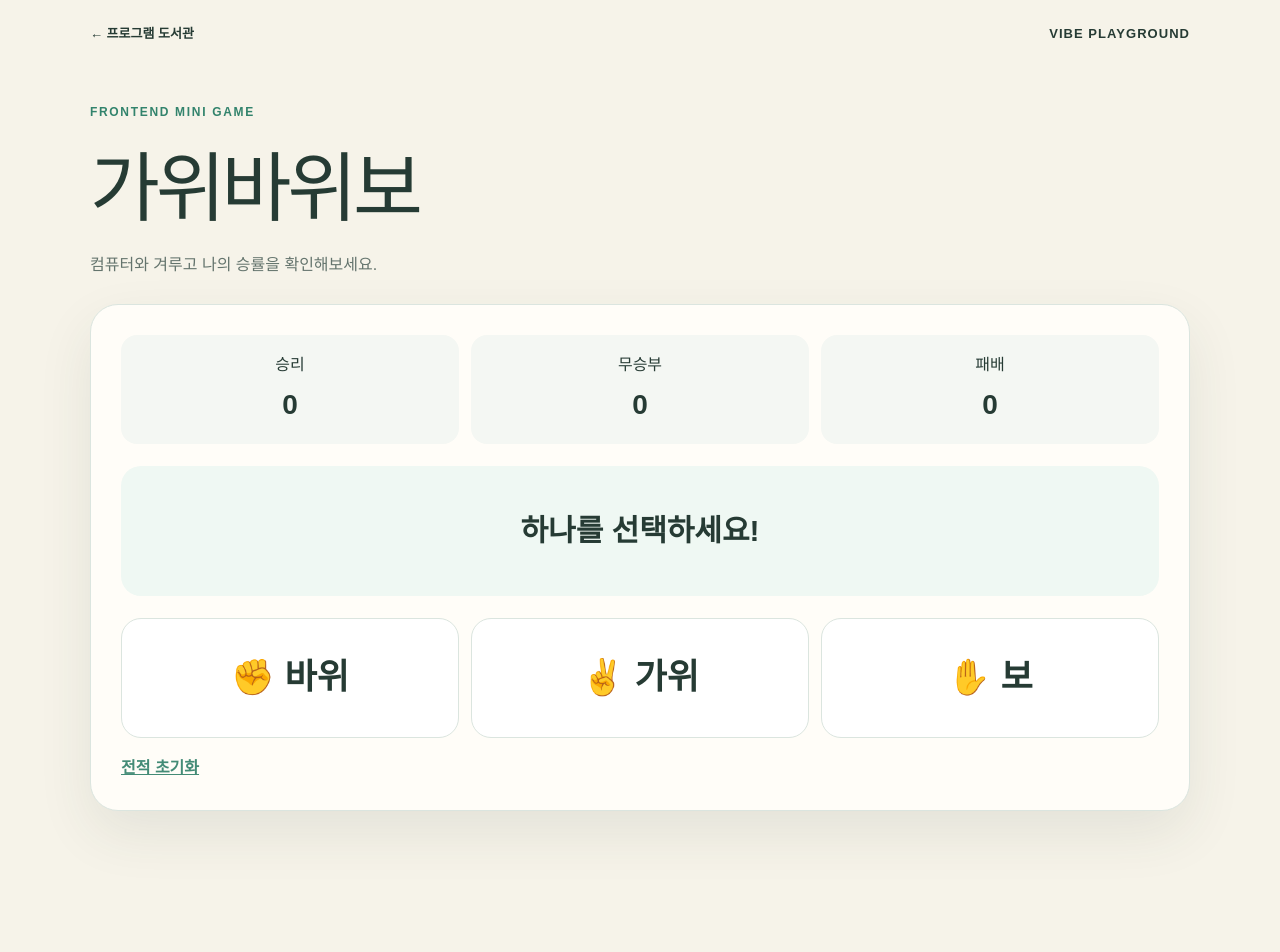
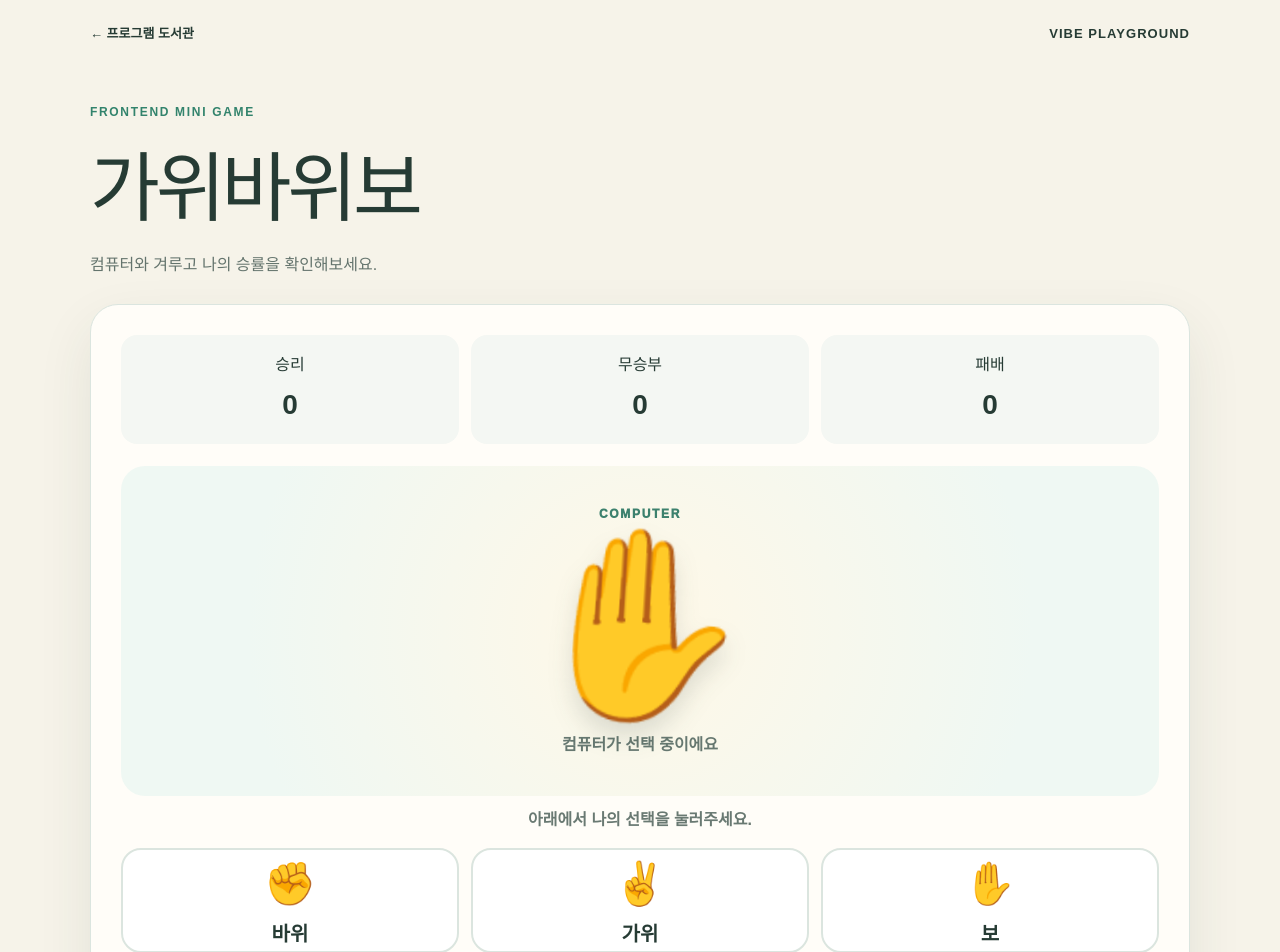
Before and after one commit to dasahee-source/my-vibe-coding-library, a Next.js app: page /games/rps in a window 1280 px wide. Shown: the top 952 px of the page. Before the commit the page ends 881 px from the top, so only its background shows below. Built offline with nearby package versions, Linux system fonts and the light colour scheme.

Commit message:
Enhance rock paper scissors visuals

```diff
--- a/app/games/games.css
+++ b/app/games/games.css
@@ -31,7 +31,18 @@ textarea { resize:vertical; line-height:1.6; }
 .participant-buttons { display:flex; gap:8px; flex-wrap:wrap; margin:20px 0; }.participant-buttons button,.difficulty button { border:1px solid var(--line); background:white; border-radius:999px; padding:9px 14px; font-weight:800; cursor:pointer; }
 .scoreboard { display:grid; grid-template-columns:repeat(3,1fr); gap:12px; }.scoreboard span { padding:18px; border-radius:16px; text-align:center; background:#f4f7f3; }.scoreboard strong { display:block; margin-top:7px; font-size:28px; }
 .big-result { min-height:130px; margin:22px 0; padding:28px; display:grid; place-items:center; text-align:center; background:#eff8f3; border-radius:20px; font-size:clamp(20px,4vw,30px); font-weight:900; }
-.choice-buttons { display:grid; grid-template-columns:repeat(3,1fr); gap:12px; }.choice-buttons button { min-height:120px; border:1px solid var(--line); border-radius:20px; background:white; font-size:clamp(22px,4vw,35px); font-weight:900; cursor:pointer; }.choice-buttons button:hover { background:#fff0ed; transform:translateY(-3px); }
+.rps-arena { min-height:330px; margin:22px 0 12px; padding:28px; display:grid; place-items:center; border-radius:24px; overflow:hidden; background:radial-gradient(circle at center,#fff8e7,#eff8f3 72%); }
+.rps-arena:not(.waiting) { grid-template-columns:1fr auto 1fr; gap:24px; }
+.computer-pick { text-align:center; }.computer-pick strong { display:block; font-size:clamp(100px,18vw,180px); line-height:1.1; filter:drop-shadow(0 14px 12px #263b3424); }
+.computer-pick strong { animation:rps-shuffle .17s ease-in-out infinite alternate; }.computer-pick p { margin:12px 0 0; color:#667870; font-weight:800; }
+.pick-label { display:block; color:#3c816d; font-size:12px; font-weight:1000; letter-spacing:.14em; text-transform:uppercase; }
+.pick-card { width:100%; min-height:230px; padding:22px; display:flex; flex-direction:column; align-items:center; justify-content:center; border:3px solid transparent; border-radius:22px; background:white; box-shadow:0 12px 30px #263b3414; }
+.pick-card strong { font-size:clamp(75px,12vw,125px); line-height:1.15; }.pick-card b { font-size:22px; }.pick-card.winner { border-color:#f3c94e; background:#fff5cc; transform:scale(1.04); box-shadow:0 0 0 7px #f3c94e33,0 18px 35px #80691925; }
+.versus { min-width:120px; text-align:center; }.versus strong { display:block; color:var(--coral); font-size:clamp(28px,5vw,48px); }.versus span { font-size:14px; font-weight:1000; color:#7b8983; }
+.rps-guide { margin:0 0 16px; color:#697972; text-align:center; font-weight:800; }
+.choice-buttons { display:grid; grid-template-columns:repeat(3,1fr); gap:12px; }.choice-buttons button { min-height:105px; border:2px solid var(--line); border-radius:20px; background:white; font-size:20px; font-weight:900; cursor:pointer; }.choice-buttons button span { display:block; margin-bottom:4px; font-size:42px; }.choice-buttons button:hover,.choice-buttons button.selected { background:#fff0ed; border-color:#ff9c93; transform:translateY(-3px); }
+.rps-tools { display:flex; justify-content:center; gap:20px; }
+@keyframes rps-shuffle { from { transform:translateY(-7px) rotate(-7deg) scale(.94); } to { transform:translateY(7px) rotate(7deg) scale(1.06); } }
 .text-button { border:0; background:transparent; color:#438b76; text-decoration:underline; font-weight:800; cursor:pointer; margin-top:18px; }
 .difficulty { display:flex; gap:8px; flex-wrap:wrap; }.difficulty button.active { background:var(--ink); color:white; }
 .guess-row { width:min(520px,100%); margin:auto; display:grid; grid-template-columns:1fr auto; gap:9px; }.guess-row input { font-size:20px; text-align:center; }.tries { text-align:center; color:#708078; }
@@ -44,6 +55,6 @@ textarea { resize:vertical; line-height:1.6; }
 .reaction-zone strong { font-size:clamp(35px,8vw,70px); }.reaction-zone span { font-size:17px; }.reaction-zone.waiting { background:#ffddd8; }.reaction-zone.ready { background:#60c798; color:#123c2c; }.reaction-zone.done { background:#e9f3ff; }.reaction-zone.early { background:#fff0cf; }
 .reaction-footer { margin:20px 0 0; }.reaction-footer > span { color:#667870; }.reaction-footer strong { color:var(--ink); }
 @media(max-width:720px){
-  .game-page{padding-inline:15px}.game-panel{padding:20px}.two-column{grid-template-columns:1fr}.wheel-area{min-height:350px}.scoreboard span{padding:13px 6px}.choice-buttons{grid-template-columns:1fr}.choice-buttons button{min-height:82px}.memory-grid{gap:7px}.memory-grid button{border-radius:12px}.reaction-zone{min-height:320px}.game-header>span{display:none}
+  .game-page{padding-inline:15px}.game-panel{padding:20px}.two-column{grid-template-columns:1fr}.wheel-area{min-height:350px}.scoreboard span{padding:13px 6px}.rps-arena:not(.waiting){grid-template-columns:1fr auto 1fr;gap:8px;padding:15px}.rps-arena{min-height:260px}.pick-card{min-height:180px;padding:10px}.pick-card strong{font-size:64px}.pick-card b{font-size:16px}.versus{min-width:65px}.choice-buttons button{min-height:82px;font-size:16px}.choice-buttons button span{font-size:32px}.memory-grid{gap:7px}.memory-grid button{border-radius:12px}.reaction-zone{min-height:320px}.game-header>span{display:none}
 }
-@media(prefers-reduced-motion:reduce){*{transition:none!important}}
+@media(prefers-reduced-motion:reduce){*{transition:none!important}.computer-pick strong{animation:none!important}}
--- a/app/games/games.tsx
+++ b/app/games/games.tsx
@@ -175,24 +175,75 @@ export function LadderGame() {
 }
 
 export function RpsGame() {
-  const choices = ["✊ 바위", "✌️ 가위", "✋ 보"];
+  const choices = [
+    { icon: "✊", name: "바위" },
+    { icon: "✌️", name: "가위" },
+    { icon: "✋", name: "보" },
+  ];
   const [score, setScore] = useState({ win: 0, draw: 0, lose: 0 });
-  const [round, setRound] = useState("하나를 선택하세요!");
+  const [preview, setPreview] = useState(0);
+  const [mine, setMine] = useState<number | null>(null);
+  const [computer, setComputer] = useState<number | null>(null);
+  const [outcome, setOutcome] = useState<"win" | "draw" | "lose" | null>(null);
 
-  function play(mine: number) {
-    const computer = Math.floor(Math.random() * 3);
-    const outcome = mine === computer ? "draw" : (mine - computer + 3) % 3 === 2 ? "win" : "lose";
-    const label = outcome === "win" ? "승리!" : outcome === "draw" ? "무승부" : "패배";
-    setScore((old) => ({ ...old, [outcome]: old[outcome] + 1 }));
-    setRound(`나: ${choices[mine]} · 컴퓨터: ${choices[computer]} — ${label}`);
+  useEffect(() => {
+    if (computer !== null) return;
+    const interval = window.setInterval(() => setPreview((value) => (value + 1) % choices.length), 170);
+    return () => window.clearInterval(interval);
+  }, [computer, choices.length]);
+
+  function play(myChoice: number) {
+    const computerChoice = Math.floor(Math.random() * 3);
+    const result = myChoice === computerChoice ? "draw" : (myChoice - computerChoice + 3) % 3 === 2 ? "win" : "lose";
+    setMine(myChoice);
+    setComputer(computerChoice);
+    setOutcome(result);
+    setScore((old) => ({ ...old, [result]: old[result] + 1 }));
+  }
+
+  function resetRound() {
+    setMine(null);
+    setComputer(null);
+    setOutcome(null);
   }
 
   return (
     <GameShell title="가위바위보" subtitle="컴퓨터와 겨루고 나의 승률을 확인해보세요.">
       <div className="scoreboard"><span>승리 <strong>{score.win}</strong></span><span>무승부 <strong>{score.draw}</strong></span><span>패배 <strong>{score.lose}</strong></span></div>
-      <div className="big-result">{round}</div>
-      <div className="choice-buttons">{choices.map((choice, i) => <button key={choice} onClick={() => play(i)}>{choice}</button>)}</div>
-      <button className="text-button" onClick={() => { setScore({ win: 0, draw: 0, lose: 0 }); setRound("하나를 선택하세요!"); }}>전적 초기화</button>
+      <div className={`rps-arena ${outcome ?? "waiting"}`}>
+        {mine === null ? (
+          <div className="computer-pick moving">
+            <span className="pick-label">COMPUTER</span>
+            <strong key={preview}>{choices[preview].icon}</strong>
+            <p>컴퓨터가 선택 중이에요</p>
+          </div>
+        ) : (
+          <>
+            <div className={`pick-card mine ${outcome === "win" ? "winner" : ""}`}>
+              <span className="pick-label">나의 선택</span>
+              <strong>{choices[mine].icon}</strong>
+              <b>{choices[mine].name}</b>
+            </div>
+            <div className="versus">
+              <strong>{outcome === "win" ? "승리!" : outcome === "draw" ? "무승부" : "패배"}</strong>
+              <span>VS</span>
+            </div>
+            <div className={`pick-card computer ${outcome === "lose" ? "winner" : ""}`}>
+              <span className="pick-label">컴퓨터</span>
+              <strong>{choices[computer!].icon}</strong>
+              <b>{choices[computer!].name}</b>
+            </div>
+          </>
+        )}
+      </div>
+      <p className="rps-guide">{mine === null ? "아래에서 나의 선택을 눌러주세요." : "다른 손을 누르면 바로 다음 판이 시작됩니다."}</p>
+      <div className="choice-buttons">
+        {choices.map((choice, i) => <button className={mine === i ? "selected" : ""} key={choice.name} onClick={() => play(i)}><span>{choice.icon}</span>{choice.name}</button>)}
+      </div>
+      <div className="rps-tools">
+        {mine !== null && <button className="text-button" onClick={resetRound}>선택 화면으로</button>}
+        <button className="text-button" onClick={() => { setScore({ win: 0, draw: 0, lose: 0 }); resetRound(); }}>전적 초기화</button>
+      </div>
     </GameShell>
   );
 }
```
